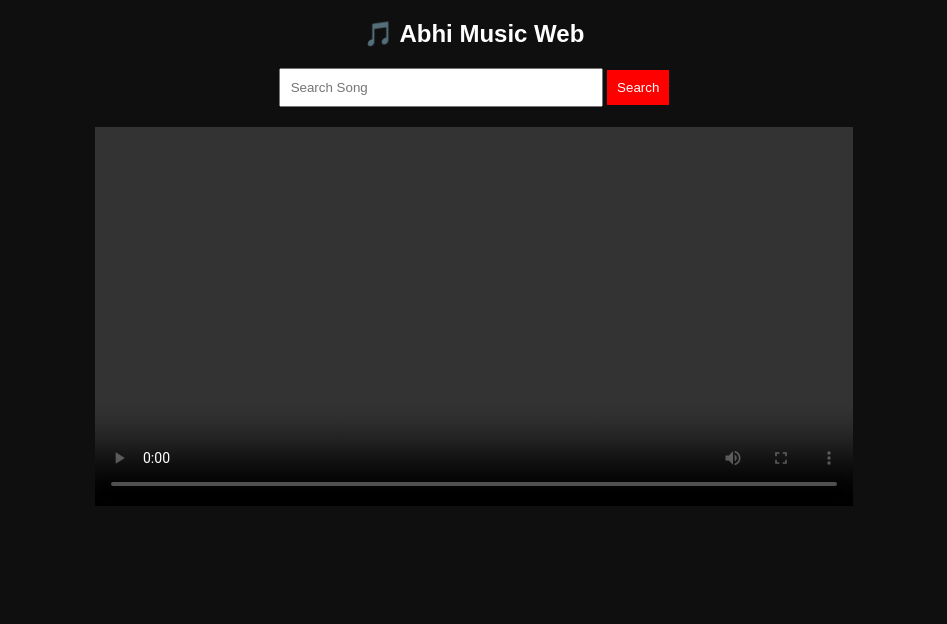
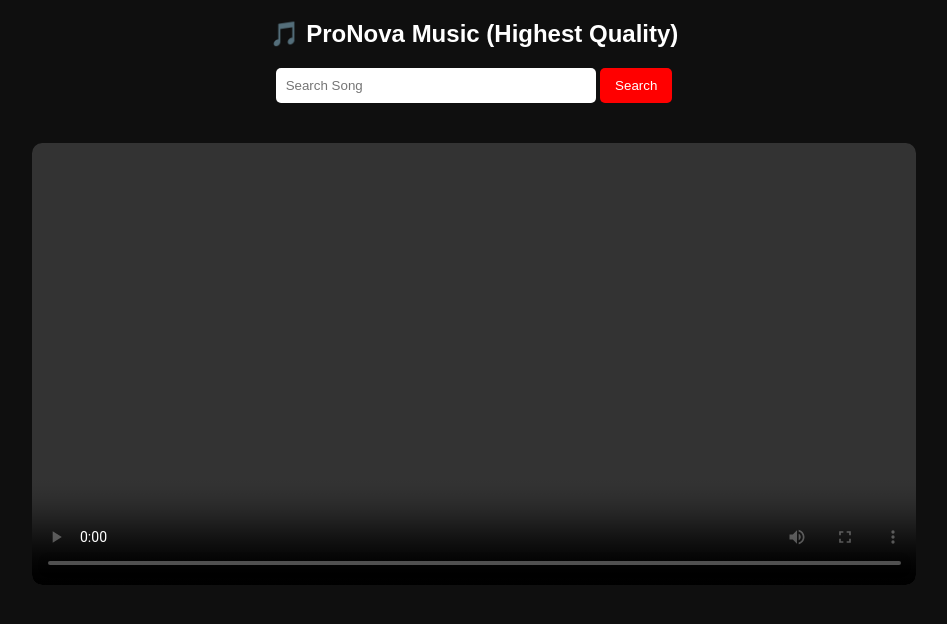
Before and after one commit to Sinchu-XD/Yt, a FastAPI app: page / in a window 1280 px wide. Shown: the top 624 px of the page, without its empty margins (166-1113 px from the left). Run offline with FastAPI, Linux system fonts and the light colour scheme.

Commit message:
Update index.html

```diff
--- a/templates/index.html
+++ b/templates/index.html
@@ -2,6 +2,7 @@
 <html>
 <head>
     <title>Abhi Music Dashboard</title>
+    <meta charset="UTF-8">
     <style>
         body {
             background: #0f0f0f;
@@ -9,64 +10,105 @@
             font-family: Arial;
             text-align: center;
         }
+
         input {
             padding: 10px;
             width: 300px;
+            border-radius: 5px;
+            border: none;
         }
+
         button {
-            padding: 10px;
+            padding: 10px 15px;
             background: #ff0000;
             border: none;
             color: white;
             cursor: pointer;
+            border-radius: 5px;
         }
+
+        button:hover {
+            background: #cc0000;
+        }
+
         video {
             margin-top: 20px;
-            width: 60%;
+            width: 70%;
+            max-width: 900px;
+            border-radius: 10px;
+            background: black;
+        }
+
+        #result {
+            margin-top: 20px;
+        }
+
+        .loader {
+            margin-top: 15px;
+            display: none;
         }
     </style>
 </head>
 <body>
 
-<h2>🎵 Abhi Music Web</h2>
+<h2>🎵 ProNova Music (Highest Quality)</h2>
 
 <input type="text" id="query" placeholder="Search Song">
 <button onclick="searchSong()">Search</button>
 
 <div id="result"></div>
+<div class="loader" id="loader">⏳ Loading stream...</div>
 
 <video id="player" controls></video>
 
 <script>
 async function searchSong() {
     let q = document.getElementById("query").value;
-    let res = await fetch(`/search?q=${q}`);
+
+    if (!q) {
+        alert("Enter song name");
+        return;
+    }
+
+    let res = await fetch(`/search?q=${encodeURIComponent(q)}`);
     let data = await res.json();
 
     if (!data.result || data.result.length === 0) {
-        alert("No Result");
+        alert("No Result Found");
         return;
     }
 
     let song = data.result[0];
 
     document.getElementById("result").innerHTML =
-        `<p>${song.title} (${song.duration})</p>
-         <button onclick="playStream('${data.url}')">▶ Play</button>`;
+        `<p><b>${song.title}</b> (${song.duration})</p>
+         <button onclick="playStream('${data.url}')">▶ Play Highest Quality</button>`;
 }
 
-async function playStream(url) {
-    let res = await fetch(`/stream?url=${url}`);
-    let data = await res.json();
+function playStream(url) {
+    let player = document.getElementById("player");
+    let loader = document.getElementById("loader");
 
-    if (!data.success) {
-        alert("Stream Error");
-        return;
-    }
+    loader.style.display = "block";
+    player.pause();
+    player.src = "";
 
-    let player = document.getElementById("player");
-    player.src = data.stream;
-    player.play();
+    // 🔥 Use merged ffmpeg endpoint
+    player.src = `/watch?url=${encodeURIComponent(url)}`;
+
+    player.onloadstart = () => {
+        loader.style.display = "block";
+    };
+
+    player.oncanplay = () => {
+        loader.style.display = "none";
+        player.play();
+    };
+
+    player.onerror = () => {
+        loader.style.display = "none";
+        alert("Streaming error occurred");
+    };
 }
 </script>
 
```
